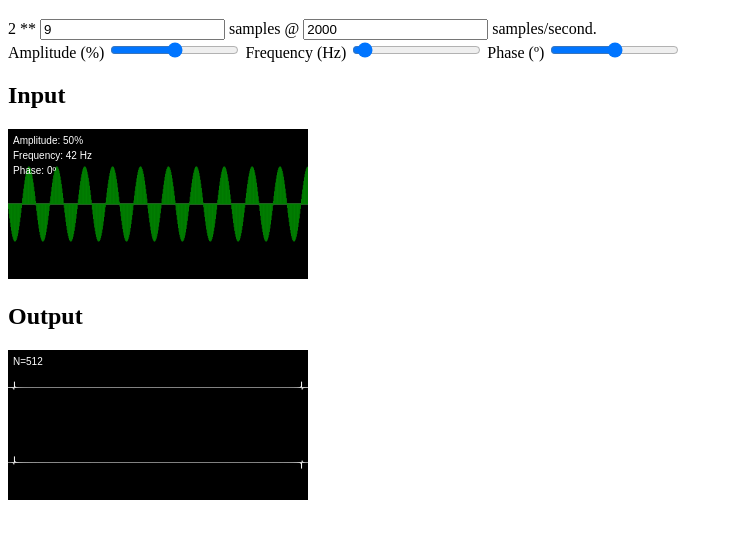
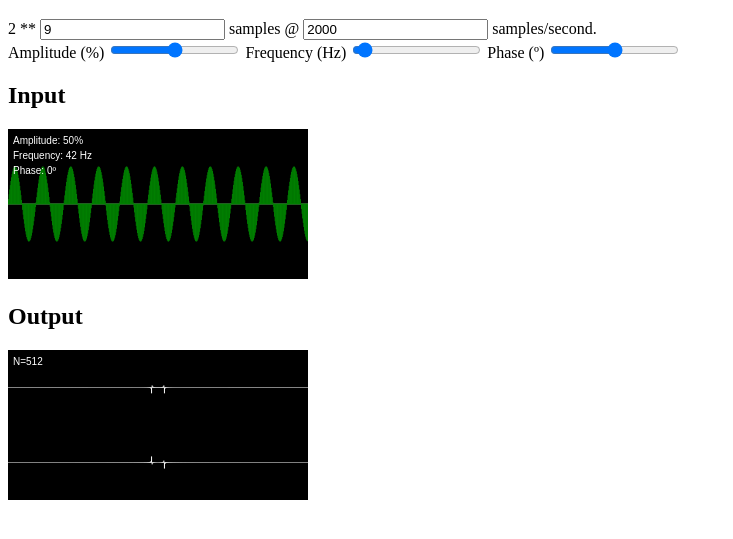
Before and after one commit to natevw/play-w-fft, a plain HTML site: page index.html in a window 1280 px wide. Shown: the part 61-600 px from the top of the page, without its empty margins (0-733 px from the left). Drawn offline with Linux system fonts and the light colour scheme.

Commit message:
add DC mode at 0Hz and fix plot direction

```diff
--- a/index.html
+++ b/index.html
@@ -62,6 +62,7 @@
 
       let real = [...wave], imag = [...zeroes];
       fft.forward(real, imag);
+      fftShift(real); fftShift(imag);
       redrawOutput(real, imag);
     }
     document.querySelector("#buff").addEventListener('input', update, false);
@@ -82,7 +83,7 @@
       ctx.strokeStyle = "green";
       wave.forEach((n, idx) => {
         const x = canvas.width * idx / wave.length;
-        const y = (1 + n) * (canvas.height / 2);
+        const y = (1 - n) * (canvas.height / 2);
         ctx.moveTo(x, canvas.height / 2);
         ctx.lineTo(x, y);
       });
@@ -120,7 +121,7 @@
         const x = canvas.width * idx / real.length;
         const y = n * canvas.height / 4;
         ctx.moveTo(x, y0real);
-        ctx.lineTo(x, y0real + y);
+        ctx.lineTo(x, y0real - y);
       });
       ctx.stroke();
 
@@ -132,7 +133,7 @@
         const x = canvas.width * idx / imag.length;
         const y = n * canvas.height / 4;
         ctx.moveTo(x, y0imag);
-        ctx.lineTo(x, y0imag + y);
+        ctx.lineTo(x, y0imag - y);
       });
       ctx.stroke();
 
@@ -145,12 +146,20 @@
 
     function genWave({numSamples: n, samplesPerSecond: r, a,f,p}) {
       let arr = new Array(n);
-      for (let i = 0; i < n; ++i) {
+      if (f == 0) {
+        arr.fill(AMP_SCALE * a - 0.5);
+      } else for (let i = 0; i < n; ++i) {
         let t = i / r;    // t = (i / n) * l; l = n / r
         arr[i] = AMP_SCALE * a * Math.sin(2 * Math.PI * f * t + p * DEG2RAD);
       }
       return arr;
     }
+
+    // see e.g. https://www.gaussianwaves.com/2015/11/interpreting-fft-results-complex-dft-frequency-bins-and-fftshift/
+    function fftShift(arr) {
+      let rest = arr.splice(0, arr.length / 2);
+      arr.push(...rest);
+    }
   </script>
 
 </body>
```
